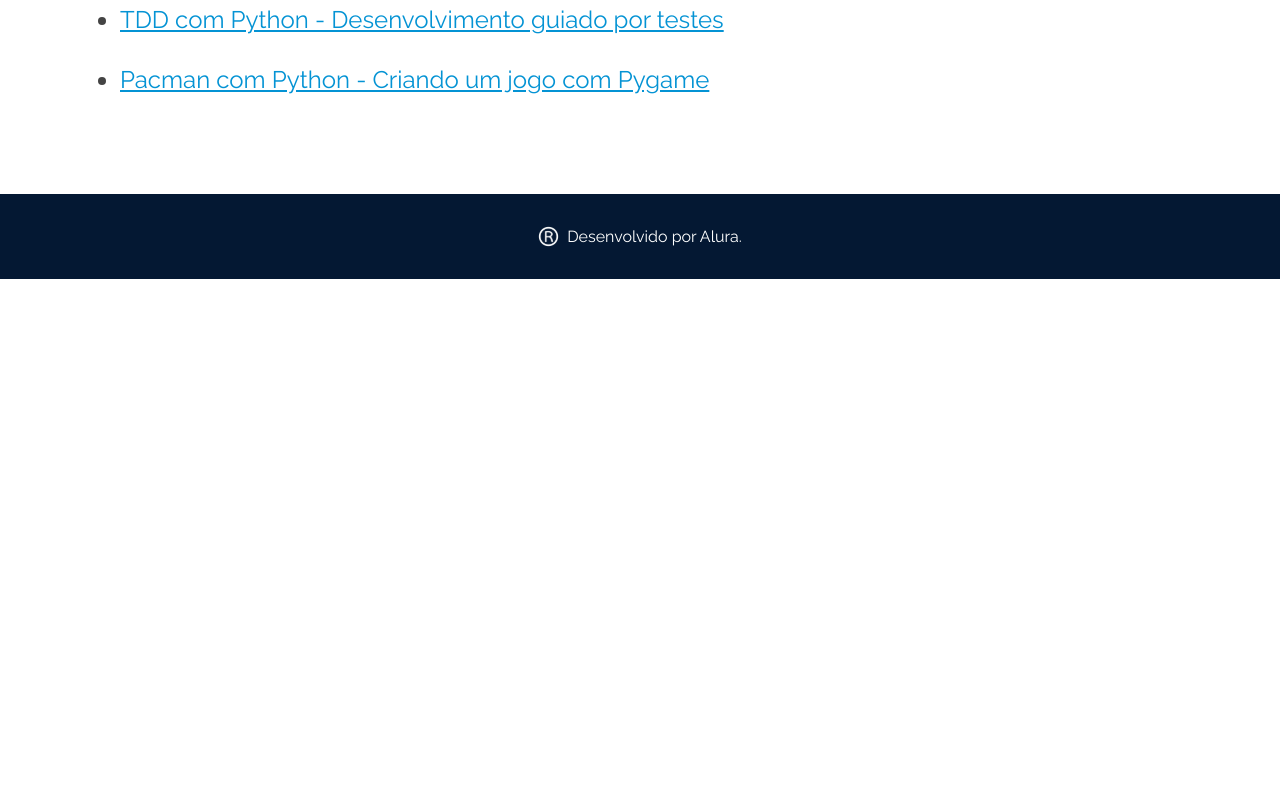
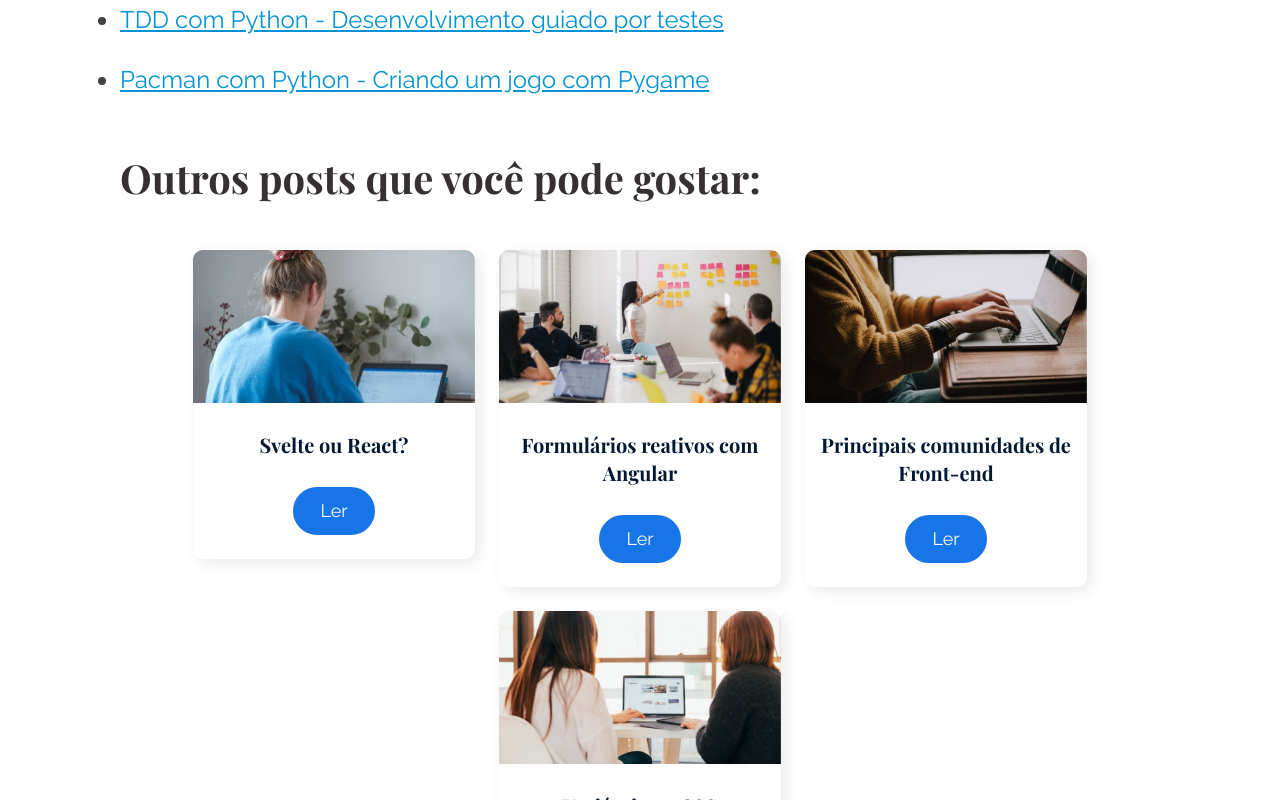
Before and after one commit to charlesbrcosta/OlaMundo, a React (Vite) app: page /posts/1 in a window 1280 px wide. Shown: the part 3760-4560 px from the top of the page. Before the commit the page ends 4039 px from the top, so only its background shows below. Built offline with nearby package versions, Linux system fonts and the light colour scheme.

Commit message:
Adicionado função para recomendação de cards
O componente ScrollToTop é utilizado em routes para garantir que a janela de rolagem seja posicionada no top da página ao clicar nos cards.

```diff
--- /dev/null
+++ b/src/Pages/Post/Post.module.css
@@ -0,0 +1,14 @@
+.titleOtherPosts {
+    font-family: var(--fonte-secundaria);
+    color: #363031;
+    font-size: 2.5rem;
+    padding-top: 1rem;
+    padding-bottom: 2rem;
+}
+
+.recommendedPosts {
+    display: flex;
+    gap: 1.5rem;
+    justify-content: center;
+    flex-wrap: wrap;
+}
--- a/src/Pages/Post/index.jsx
+++ b/src/Pages/Post/index.jsx
@@ -1,9 +1,17 @@
 import { useParams } from "react-router-dom";
 import ReactMarkdown from "react-markdown";
+
+import { NotFound } from "../NotFound";
+import { ModelPost } from "@components/ModelPost";
+import { DefaultPage } from "@components/DefaultPage";
+import { PostCard } from "@components/PostCard";
+
 import posts from '@json/posts.json';
-import { ModelPost } from "@components/ModelPost";
 
 import './Post.css';
+import styles from './Post.module.css';
+
+
 
 export function Post() {
 
@@ -13,11 +21,17 @@ export function Post() {
         return post.id === Number(parameters.id)
     });
 
-    if(!post) {
-        return <h1>Post não encontrado</h1>
+    if (!post) {
+        return <NotFound />
     }
 
+    const recommendedPosts = posts
+        .filter(post => post.id !== Number(parameters.id))
+        .sort((a, b) => b.id - a.id)
+        .slice(0, 4);
+
     return (
+        <DefaultPage>
             <ModelPost
                 coverPhoto={`/posts/${post.id}/capa.png`}
                 title={post.title}
@@ -27,6 +41,17 @@ export function Post() {
                         {post.text}
                     </ReactMarkdown>
                 </div>
+                <h2 className={styles.titleOtherPosts}>
+                    Outros posts que você pode gostar:
+                </h2>
+                <ul className={styles.recommendedPosts}>
+                    {recommendedPosts.map((post) => (
+                        <li key={post.id}>
+                            <PostCard post={post}/>
+                        </li>
+                    ))}
+                </ul>
             </ModelPost>
+        </DefaultPage>
     );
 }
--- a/src/components/DefaultPage/index.jsx
+++ b/src/components/DefaultPage/index.jsx
@@ -1,11 +1,12 @@
 import { Banner } from "@components/Banner";
 import { Outlet } from "react-router-dom";
 
-export function DefaultPage() {
+export function DefaultPage({ children }) {
     return(
         <main>
             <Banner />
             <Outlet />    {/* Renderização do conteúdo da rota aqui */}
+            {children}
         </main>
     );
 }
--- a/src/components/PostCard/index.jsx
+++ b/src/components/PostCard/index.jsx
@@ -9,7 +9,7 @@ export function PostCard({ post }) {
             <div className={styles.post}>
                 <img
                     className={styles.cape}
-                    src={`./posts/${post.id}/capa.png`}
+                    src={`/posts/${post.id}/capa.png`}
                     alt={`Capa do post ${post.id}`}
                 />
                 <h2 className={styles.title}>{post.title}</h2>
--- /dev/null
+++ b/src/components/ScrollToTop/index.jsx
@@ -0,0 +1,12 @@
+import { useEffect } from "react";
+import { useLocation } from "react-router-dom";
+
+export default function ScrollToTop() {
+    const { pathname } = useLocation();
+
+    useEffect(() => {
+        window.scrollTo(0, 0);
+    }, [pathname]);
+
+    return null;
+}
--- a/src/routes.jsx
+++ b/src/routes.jsx
@@ -7,19 +7,21 @@ import { Footer } from '@components/Footer';
 import { DefaultPage } from '@components/DefaultPage';
 import { Post } from '../src/Pages/Post'
 import { NotFound } from './Pages/NotFound';
+import ScrollToTop from '@components/ScrollToTop';
 
 export function AppRoutes() {
 
   return (
     <>
       <BrowserRouter>
+        <ScrollToTop />
         <Menu />
         <Routes>
           <Route path='/' element={<DefaultPage />}>
             <Route index element={<Home />} />
             <Route path='about' element={<About />} />
-            <Route path='posts/:id' element={<Post />}/>
           </Route>
+          <Route path='posts/:id/*' element={<Post />}/>
           <Route path='*' element={<NotFound />} />
         </Routes>
         <Footer />
```
Lines whose indentation alone changed are shown as unchanged.
